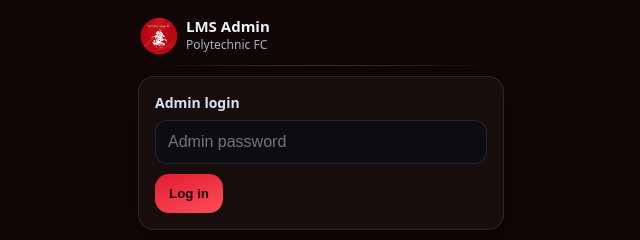
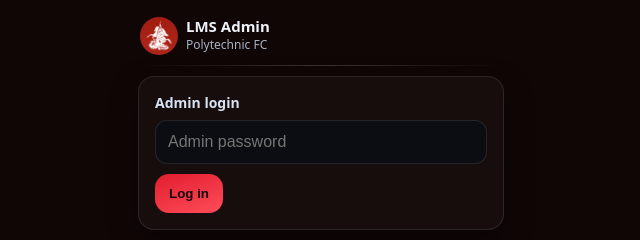
Before and after one commit to bfranklin662/LMS, a plain HTML site: page admin.html in a window 1280 px wide. Shown: the full height of the page, 319-959 px from the left. Drawn offline with Linux system fonts and the light colour scheme.

Commit message:
Update admin.html

```diff
--- a/admin.html
+++ b/admin.html
@@ -5,14 +5,22 @@
   <meta name="viewport" content="width=device-width,initial-scale=1">
   <title>LMS Admin</title>
   <link rel="stylesheet" href="styles.css">
-  <link rel="icon" href="images/Poly_circle-logo.png">
+  <link rel="icon" href="images/lmsSquare5.jpg">
+  <!-- Social sharing (WhatsApp / Facebook / iMessage etc) -->
+  <meta property="og:title" content="Polytechnic FC – Last Man Standing" />
+  <meta property="og:description"
+    content="Join the Polytechnic FC Last Man Standing competition. Pick one team each week – last player standing wins the prize pot." />
+  <meta property="og:image" content="https://i.ibb.co/F4F5HzN1/lms-Meta2.jpg" />
+  <meta property="og:url" content="https://polytechniclms.com/" />
+  <meta property="og:type" content="website" />
+
 </head>
 
 <body>
   <!-- SPLASH -->
   <div id="splash" class="splash hidden">
     <div class="splash-inner">
-      <img class="splash-logo" src="images/Poly_circle-logo.png" alt="Polytechnic FC" />
+      <img class="splash-logo" src="images/lmsSquare5.jpg" alt="Polytechnic FC" />
       <div class="splash-title">LMS Admin</div>
       <div class="splash-sub">Polytechnic FC</div>
       <div class="splash-ball" aria-label="Loading">⚽</div>
@@ -22,7 +30,7 @@
   <div class="app">
     <header class="topbar">
       <div class="brand auth-brand">
-        <img class="brand-logo" src="images/Poly_circle-logo.png" alt="Polytechnic FC" />
+        <img class="brand-logo" src="images/lmsSquare5.jpg" alt="Polytechnic FC" />
         <div class="brand-text">
           <div class="brand-title">LMS Admin</div>
           <div class="brand-sub">Polytechnic FC</div>
@@ -46,7 +54,8 @@
           <h3 style="margin-top:0">Admin login</h3>
           <label>
 
-            <input class="admin-key" id="adminKey" type="password" autocomplete="current-password" placeholder="Admin password" />
+            <input class="admin-key" id="adminKey" type="password" autocomplete="current-password"
+              placeholder="Admin password" />
           </label>
           <button class="btn btn-primary" id="adminLoginBtn" type="button">Log in</button>
         </section>
```
